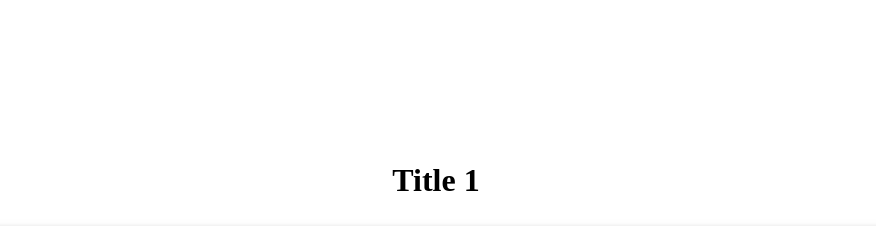
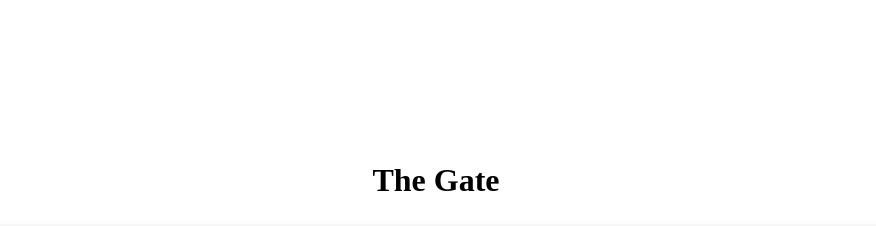
Before and after one commit to GuilhermeMoreir4/odin-login, a plain HTML site: page index.html in a window 1280 px wide. Shown: the top 226 px of the page, 404-1280 px from the left. Drawn offline with Linux system fonts and the light colour scheme.

Commit message:
new refs

```diff
--- a/index.html
+++ b/index.html
@@ -13,7 +13,7 @@
 
     <main>
         <header>
-            <h1>Title 1</h1>
+            <h1>The Gate</h1>
         </header>
         <form action="#" id = "create-account">
             <div class="form-block">
```
